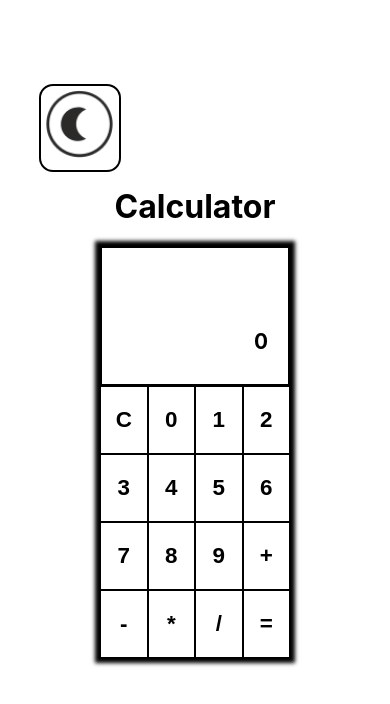
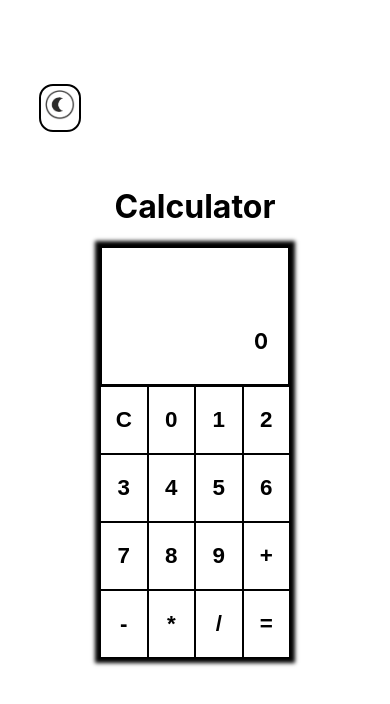
Before and after one commit to Timothy-Achonu/React-Calculator-App, a React (Create React App) app: page / in a window 390 px wide. Shown: the top 704 px of the page. Built offline with nearby package versions, Linux system fonts and the light colour scheme.

Commit message:
reducing the size of the icons

```diff
--- a/src/App.css
+++ b/src/App.css
@@ -98,6 +98,9 @@ img {
     width: 300px;
 
   }
+  img {
+    width: 40px;
+  }
 }
 @media (max-width : 400px) {
   .caculator-structure {
@@ -107,4 +110,7 @@ img {
     margin-top: 20px;
     box-shadow: 0 0 4px 5px rgba(0, 0, 0, 1);
   }
+  img {
+    width: 30px;
+  }
 }
```
